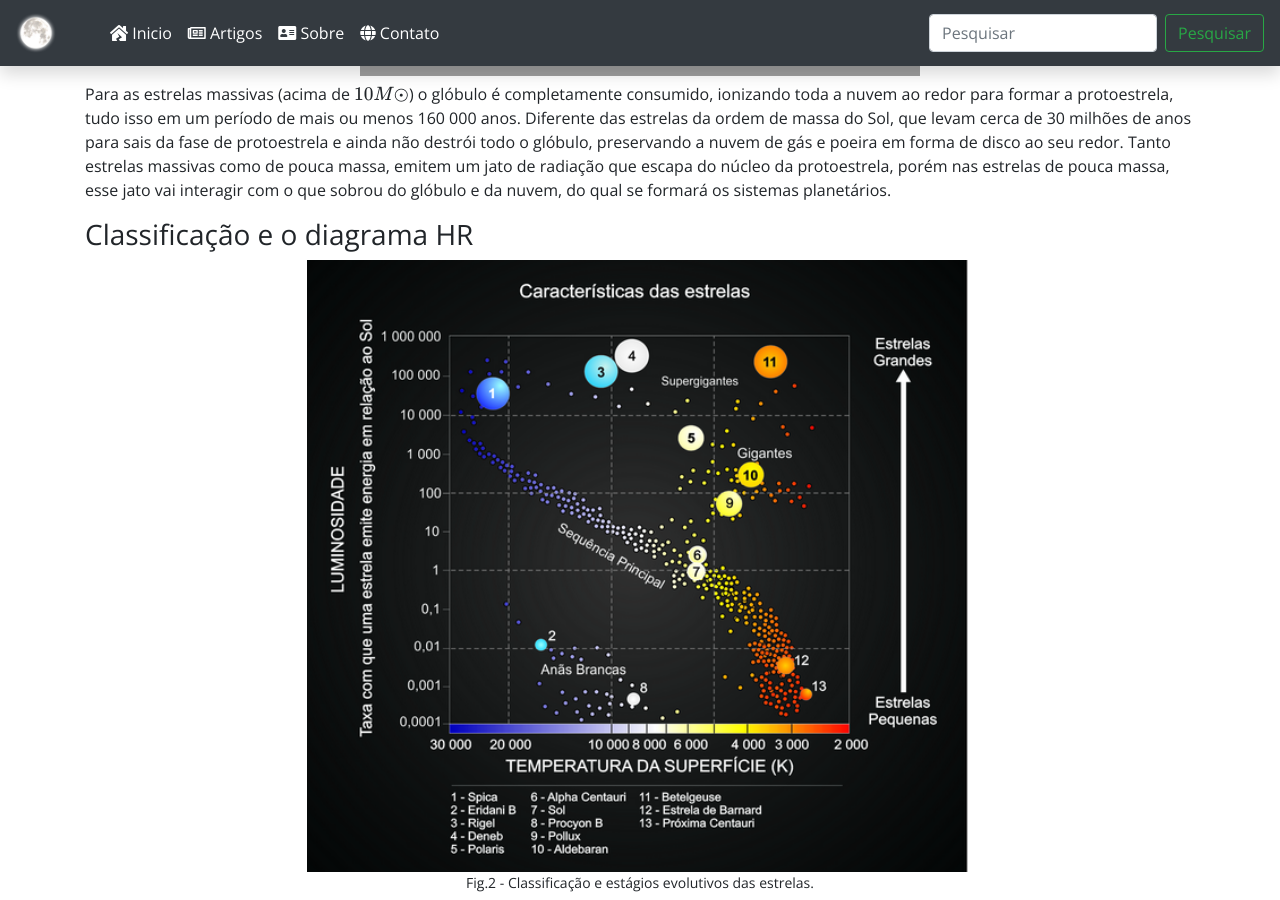
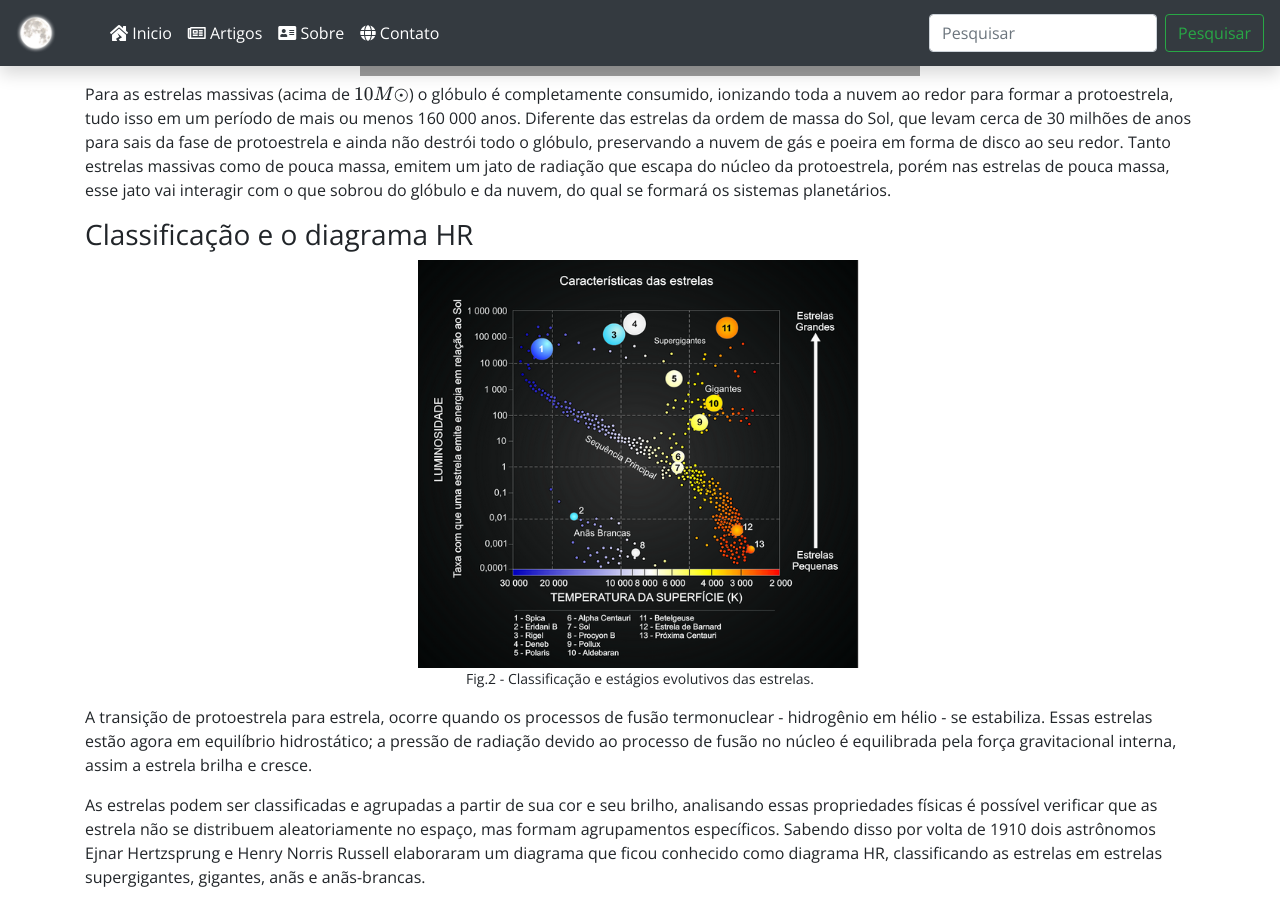
Before and after one commit to sidereus-nuncius/sidereus-nuncius.github.io, a Jekyll site: the page built from _posts/2020-08-06-evolução-estelar.md, in a window 1280 px wide and 900 px high, scrolled down 2100 px. Built offline with Jekyll 4.4.1, drawn with Linux system fonts in a browser that asks for light colours; nearby versions of some CDN libraries; formulas are drawn with MathJax 3; grey boxes are pictures that could not be loaded.

Commit message:
4 edicao evol star

```diff
--- a/_posts/2020-08-06-evolução-estelar.md
+++ b/_posts/2020-08-06-evolução-estelar.md
@@ -48,7 +48,7 @@ Para as estrelas massivas (acima de $10 M\odot$) o glóbulo é completamente con
 
 <center>
  <figure>
-  <img src="/assets/img/evlStar/diagramaHR.png" alt="Trulli" style="width:60%">
+  <img src="/assets/img/evlStar/diagramaHR.png" alt="Trulli" style="width:40%">
   <figcaption>Fig.2 - Classificação e estágios evolutivos das estrelas.</figcaption>
 </figure>
 </center>
@@ -65,7 +65,7 @@ Quando se esgota todo o seu hidrogênio, as estrelas começam a sair da SP, ent
 
 <center>
  <figure>
-  <img src="/assets/img/evlStar/betelgeuse.jpg" alt="Trulli" style="width:80%">
+  <img src="/assets/img/evlStar/betelgeuse.jpg" alt="Trulli" style="width:40%">
   <figcaption>Fig.3 - Estrela Betelgeuse supergigante da constelação de Órion que está a 642 anos-luz com uma massa de $14M_{\odot}$, chegando a ser quase 15 000 vezes mais luminosa que o Sol. </figcaption>
 </figure>
 </center>
@@ -74,7 +74,7 @@ Abaixo da sequência principal ficam as anãs-brancas, são estrelas com o taman
 
 <center>
  <figure>
-  <img src="/assets/img/evlStar/siriusb.png" alt="Trulli" style="width:80%">
+  <img src="/assets/img/evlStar/siriusb.png" alt="Trulli" style="width:40%">
   <figcaption>Fig.4 - Estrela anã-branca Sirius b da constelação do cão maior que saiu da sequência principal a cerca de 230 milhões de anos.  </figcaption>
 </figure>
 </center>
@@ -89,7 +89,7 @@ A estrela se apresenta uma estrutura em camadas com núcleo central de ferro e a
 
 <center>
  <figure>
-  <img src="/assets/img/evlStar/nstar.png" alt="Trulli" style="width:80%">
+  <img src="/assets/img/evlStar/nstar.png" alt="Trulli" style="width:40%">
   <figcaption>Fig.5 - Estrutura em camadas de uma estrela supermassiva, as camadas se distribuem de forma concêntricas, com elementos cada vez mais pesados, raios menores e temperaturas mais elevadas à medida que se aproxima do centro.</figcaption>
 </figure>
 </center>
@@ -101,7 +101,7 @@ O que do núcleo depois deste evento super energético depende como sempre, da m
 
 <center>
  <figure>
-  <img src="/assets/img/evlStar/veunebula.jpg" alt="Trulli" style="width:80%">
+  <img src="/assets/img/evlStar/veunebula.jpg" alt="Trulli" style="width:40%">
   <figcaption>Fig.6 - Nebulosa do Véu é um remanescente de Supernova que ocorreu a cerca de 10 mil anos quando uma estrela supermassiva explodiu na constelação do Cygnus.</figcaption>
 </figure>
 </center>
@@ -114,7 +114,7 @@ Na imagem que segue temos uma provável remanescente de supernova da constelaç
 
 <center>
  <figure>
-  <img src="/assets/img/evlStar/casa.jpg" alt="Trulli" style="width:80%">
+  <img src="/assets/img/evlStar/casa.jpg" alt="Trulli" style="width:40%">
   <figcaption>Fig.6 - Cassiopeia A (Cas A), remanescente de supernova que explodiu a cerca de 330 anos atrás.</figcaption>
 </figure>
 </center>
```
Also changed, not shown: 1 other file.
